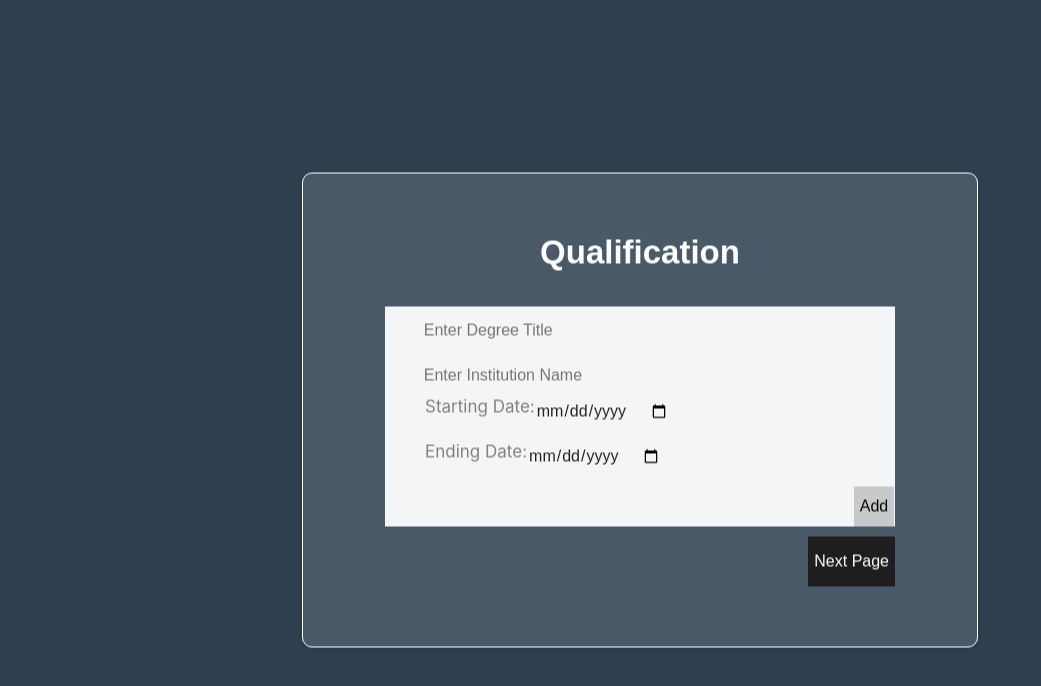
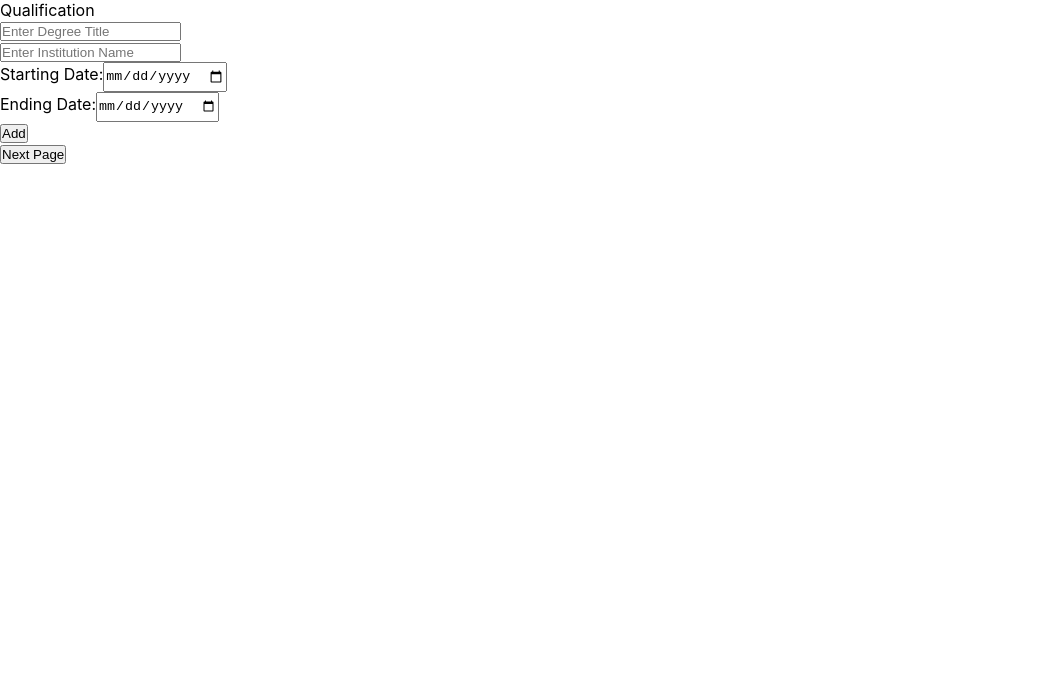
Before and after one commit to AyeshaSiddique01/Affiliated_College_Management_System, a React (Create React App) app in the folder front-end/: page / in a window 1280 px wide. Shown: the top 686 px of the page, without its empty margins (0-1041 px from the left). Built offline with nearby package versions, Linux system fonts and the light colour scheme.

Commit message:
sidebar navbar changed

```diff
--- a/front-end/public/index.html
+++ b/front-end/public/index.html
@@ -24,7 +24,7 @@
       work correctly both with client-side routing and a non-root public URL.
       Learn how to configure a non-root public URL by running `npm run build`.
     -->
-    <title>React App</title>
+    <title>Examiner Portal</title>
   </head>
   <body>
     <noscript>You need to enable JavaScript to run this app.</noscript>
--- a/front-end/src/App.css
+++ b/front-end/src/App.css
@@ -1,210 +1,91 @@
-.App {
-  width: 100vw;
-  height: 100vh;
-}
-@import url("https://fonts.googleapis.com/css?family-Montserrat:400,500,600,700|Poppins:408,500&display=swap");
-
-.FormBg {
+* {
   margin: 0;
   padding: 0;
   box-sizing: border-box;
-  user-select: none;
-}
-.bg-img {
-  /* background-image: url("/Back-End/Static/bg.jpg"); */
-  background-color: #2f4050;
-  height: 100vh;
-  background-size: cover;
-  background-position: center;
-}
-/* .bg-img::after {
-  position: absolute;
-  content: '';
-  top: 0;
-  left: 0;
-  height: 100%;
-  width: 100%;
-  background: rgba(255, 255, 255, 0.174);
-} */
-.content {
-  margin-top: 10px;
-  border-radius: 10px;
-  position: absolute;
-  top: 50%;
-  left: 50%;
-  z-index: 999;
-  text-align: center;
-  padding: 60px 82px;
-  width: 370px;
-  transform: translate(-50%, -50%);
-  background: rgba(255, 255, 255, 0.133);
-  border: 1px solid #fff;
-  backdrop-filter: blur(3px);
-  box-shadow: 0 0 6px 0 rgba(29, 29, 29, 0.203);
-}
-.content header {
-  color: white;
-  font-size: 33px;
-  font-weight: 600;
-  margin: 0 0 35px 0;
-  font-family: "Montserrat", sans-serif;
-}
-.field {
-  position: relative;
-  height: 45px;
-  width: 100%;
-  display: flex;
-  background: rgba(255, 255, 255, 0.94);
-}
-.field span {
-  color: #222;
-  width: 40px;
-  line-height: 45px;
-}
-.field input {
-  height: 100%;
-  width: 100%;
-  background: transparent;
-  border: none;
-  outline: none;
-  color: #222;
-  font-size: 16px;
-  font-family: "Poppins" , sans-serif;
-}
-.space {
-  margin-top: 16px;
-}
-.show {
-  position: absolute;
-  right: 13px;
-  font-size: 13px;
-  font-weight: 700;
-  color: #222;
-  display: none;
-  cursor: pointer;
-  font-family: "Montserrat", sans-serif;
-}
-.pass-key:valid ~ .show {
-  display: block;
-}
-.pass {
-  text-align: left;
-  margin: 10px 0;
-}
-.pass a {
-  color: white;
-  text-decoration: none;
-  font-family: "Poppins" , sans-serif;
-}
-.pass:hover a {
-  text-decoration: underline;
-}
-.field input[type="submit"] {
-  background: rgb(31, 30, 30);
-  border: 1px solid black;
-  color: white;
-  font-size: 18px;
-  letter-spacing: 1px;
-  font-weight: 600;
-  cursor: pointer;
-  font-family: "Montserrat", sans-serif;
-  transition: .3s ease;
-}
-.field input[type="submit"]:hover {
-  background: rgb(20, 20, 20);
-}
-.login {
-  color: white;
-  margin: 20px 0;
-  font-family: "Poppins" , sans-serif;
-}
-i span {
-  margin-left: 8px;
-  font-weight: 500;
-  letter-spacing: 1px;
-  font-size: 16px;
-  font-family: "Poppins" , sans-serif;
-}
-.label_ {
-  color: gray;
-  font-size: 17px;
-}
-.AddBtn  {
-    /* position: fixed;
-    z-index: 999999999; */
-    border: none;
-    text-indent: 19.5em;
-    font-size: 1.5em;
-    color: transparent;
-    background: transparent;
-    outline: 0;
-    background: #f4f5f6;
-}
-.AddBtn input {
-  height: 40px;
-  border: none;
-  font-size: medium;
-  font-family: sans-serif;
-  background: rgb(29 29 29 / 20%);
-}
-.NextBtn {
-  margin-top: 10px;
-  float: right;
-}
-.NextBtn button {
-  height: 50px;
-  background-color: rgb(31, 30, 30);
-  border: none;
-  color: white;
-  font-size: medium;
-  font-family: sans-serif;
-}
-body{
-  margin: 0;
-  padding: 0;
 }
 
-.Sidebar{
-  height: 100%;
-  width: 300px;
-  background-color: #2f4050;
+a{
+  text-decoration: none;
 }
 
-.SidebarList{
-  height: auto;
-  padding: 0;
-  width: 100%;
+.main-container {
+  display: flex;
+
+}
+main {
+  padding: 30px;
 }
 
-.SidebarList .row{
-  width: 100%;
-  height: 70px;
-  list-style-type: none;
-  margin: 0%;
-  display: flex;
-  flex-direction: row;
-  color: white;
-  justify-content: center;
-  align-items: center;
-  font-family: 'Trebuchet MS', 'Lucida Sans Unicode', 'Lucida Grande', 'Lucida Sans', Arial, sans-serif;
+.title {
+  font-size: 30px;
 }
 
-.SidebarList .row:hover{
-  cursor: pointer;
-  background-color: #293846;
-
+/* Sidebar */
+.sidebar {
+  background: #161d24;
+  color: white;
+  height: 100vh;
+  overflow-y: auto;
 }
 
-.Sidebar #active{
-  background-color: #293846;
+.top_section {
+  display: flex;
+  align-items: center;
+  justify-content: space-between;
+  padding: 15px 10px;
+}
+.logo {
+  font-size: 18px;
+  line-height: 0;
+}
+.bars {
+  width: 30px;
+}
+.hide {
+  display: none;
 }
 
-.row #icon {
-  flex: 30%;
-  display: grid;
-  place-items: center;
+.search {
+  display: flex;
+  align-items: center;
+  margin: 10px 0;
+  height: 30px;
+  padding: 10px;
+}
+.search input {
+  border: none;
+  margin-left: 10px;
+  border-radius: 5px;
+  background: rgb(238, 238, 238);
+  color: black;
+  padding: 5px 10px;
 }
 
-.row #title {
-  flex: 70%;
+.routes {
+  margin-top: 15px;
+  display: flex;
+  flex-direction: column;
+  gap: 5px;
+  color: white;
 }
+.link {
+  display: flex;
+  color: white;
+  gap: 10px;
+  padding: 5px 10px;
+  border-right: 4px solid transparent;
+  transition: 0.2s cubic-bezier(0.6, -0.28, 0.735, 0.045);
+}
+.link:hover {
+  border-right: 4px solid white;
+  background: rgb(80, 78, 87);
+  transition: 0.2s cubic-bezier(0.6, -0.28, 0.735, 0.045);
+}
+.active {
+  border-right: 4px solid white;
+  background: rgb(80, 78, 87);
+}
+.link_text {
+  white-space: nowrap;
+  font-size: 15px;
+}
--- a/front-end/src/App.js
+++ b/front-end/src/App.js
@@ -1,28 +1,26 @@
-import React from 'react';
-import {
-    BrowserRouter as Router,
-    Route,
-    Link
-} from "react-router-dom";  //npm i react-router-dom
-import { Switch } from '@mui/material';
 import './App.css';
-import Login from './Components/Login';
-import Sidebar from './Components/Sidebar';
-import SignupPersonalInfo from './Components/SignupPersonalInfo';
-import SignupExaminerInfo from './Components/SignupExaminerInfo';
-import ExaminerQualification from './Components/ExaminerQualification';
-import ExaminerExp from './Components/ExaminerExp';
-import Profile from './Components/Profile';
+import {BrowserRouter as Router, Routes, Route, Link} from 'react-router-dom';
+import Sidebar from './components/Sidebar';
+import SignupPersonalInfo from './components/SignupPersonalInfo';
+import SignupExaminerInfo from './components/SignupExaminerInfo';
+import ExaminerQualification from './components/ExaminerQualification';
+import ExaminerExp from './components/ExaminerExp';
+import Profile from './components/Profile';
 
 function App() {
   return (
     <div className="App">
-      {/* <Sidebar /> */}
+      {/* <Router>
+      <Sidebar>
+         <Routes>
+          <Route path="/" element={<> not found</>} />
+        </Routes>
+      </Sidebar>
+    </Router> */}
       {/* <Login /> */}
       {/* <SignupPersonalInfo /> */}
       {/* <SignupExaminerInfo /> */}
       <ExaminerQualification />
-      {/* <Sidebar /> */}
       {/* <Router>
           <Switch>
               <Route exact path=""
--- a/front-end/src/Components/Sidebar.js
+++ b/front-end/src/Components/Sidebar.js
@@ -1,27 +1,161 @@
-import '../App.css';
-import React from 'react';
-import { SidebarData } from './SidebarData';
+import React from 'react'
+import { NavLink } from "react-router-dom";
+import {motion} from "framer-motion";
+import {FaBars, FaHome} from 'react-icons/fa'
+import {BiSearch } from "react-icons/bi";
+import {CgProfile} from 'react-icons/cg'
+import {MdMessage, MdAssignment} from 'react-icons/md'
+import {TbLogout} from 'react-icons/tb'
+import { useState } from "react";
+import { AnimatePresence} from "framer-motion";
 
-function Sidebar() {
+const routes = [
+  {
+    path: "/home",
+    name: "Home",
+    icon: <FaHome/>,
+  },
+  {
+    path: "/profile",
+    name: "Profile",
+    icon: <CgProfile/>,
+  },
+  {
+    path: "/allrequest",        //AllRequests
+    name: "Requests",
+    icon: <MdMessage/>,
+  },
+  {
+    path: "/acceptedRequests",          //AcceptedRequests
+    name: "DashBoard",
+    icon: <MdAssignment/>,
+  },
+  {
+    path: "/startpage",          //Firstpage
+    name: "Logout",
+    icon: <TbLogout/>,
+  },
+
+]
+
+const Sidebar = ({children}) => {
+  const [isOpen, setIsOpen] = useState(false);
+  const toggle = () => setIsOpen(!isOpen);
+  const inputAnimation = {
+    hidden: {
+      width: 0,
+      padding: 0,
+      transition: {
+        duration: 0.2,
+      },
+    },
+    show: {
+      width: "160px",
+      padding: "5px 15px",
+      transition: {
+        duration: 0.2,
+      },
+    },
+  };
+
+  const showAnimation = {
+    hidden: {
+      width: 0,
+      opacity: 0,
+      transition: {
+        duration: 0.5,
+      },
+    },
+    show: {
+      opacity: 1,
+      width: "auto",
+      transition: {
+        duration: 0.5,
+      },
+    },
+  };
+
   return (
-    <div className="Sidebar">
-      <ul className="SidebarList">
-        {SidebarData.map((val, key)=>{
-          return (
-            <li
-              key={key}
-              className="row"
-              id={window.location.pathname===val.link ? "active" : ""}
-              onClick={()=> {
-                window.location.pathname=val.link
-              }}
-            >
-              <div id="icon">{val.icon}</div> <div id="title">{val.title}</div>
-            </li>
-          );
-        })}
-      </ul>
-    </div>
+    <>
+      <div className="main-container">
+        <motion.div
+          animate={{
+            width: isOpen ? "250px": "35px",
+
+            // transition: {
+            //   duration: 0.5,
+            //   type: "spring",
+            //   damping: 10,
+            // },
+          }}
+          className={`sidebar `}
+        >
+          <div className="top_section">
+            <AnimatePresence>
+              {isOpen && (
+                <motion.h1
+                  variants={showAnimation}
+                  initial="hidden"
+                  animate="show"
+                  exit="hidden"
+                  className="logo"
+                >
+                  Examiner Portal
+                </motion.h1>
+              )}
+            </AnimatePresence>
+
+            <div className="bars">
+              <FaBars onClick={toggle}/>
+            </div>
+          </div>
+          <div className="search">
+            <div className="search_icon">
+              <BiSearch />
+            </div>
+            <AnimatePresence>
+              {isOpen && (
+                <motion.input
+                  initial="hidden"
+                  animate="show"
+                  exit="hidden"
+                  variants={inputAnimation}
+                  type="text"
+                  placeholder="Search"
+                />
+              )}
+            </AnimatePresence>
+          </div>
+          <section className="routes">
+            {routes.map((route) => (
+                <NavLink
+                  activeClassName="active"
+                  to={route.path}
+                  key={route.name}
+                  className="link"
+                >
+                  <div className="icon">{route.icon}</div>
+                  <AnimatePresence>
+                    {isOpen && (
+                      <motion.div
+                        variants={showAnimation}
+                        initial="hidden"
+                        animate="show"
+                        exit="hidden"
+                        className="link_text"
+                      >
+                        {route.name}
+                      </motion.div>
+                    )}
+                  </AnimatePresence>
+                </NavLink>
+              )
+            )}
+          </section>
+        </motion.div>
+        <main>{children}</main>
+      </div>
+    </>
   );
 }
 
--- a/front-end/src/Components/SidebarData.js
+++ /dev/null
@@ -1,28 +0,0 @@
-import React from 'react'
-import AccountBoxIcon from '@mui/icons-material/AccountBox';
-import InboxIcon from '@mui/icons-material/Inbox';
-import AssignmentIcon from '@mui/icons-material/Assignment';
-import LogoutIcon from '@mui/icons-material/Logout';
-
-export const SidebarData = [
-    {
-        title: "Profile",
-        icon: <AccountBoxIcon/>,
-        link: "/Profile",
-    },
-    {
-        title: "Requests",
-        icon: <InboxIcon/>,
-        link: "/AllRequests",
-    },
-    {
-        title: "RequestsBoard",
-        icon: <AssignmentIcon/>,
-        link: "/acceptedrequestboard",
-    },
-    {
-        title: "Logout",
-        icon: <LogoutIcon/>,
-        link: "signup",
-    },
-]
```
Also changed, not shown: front-end/package.json (+3 -9 lines), front-end/src/setupTests.js (added, +5 -0 lines), 2 other files (tests, documents, lock files or other folders).
